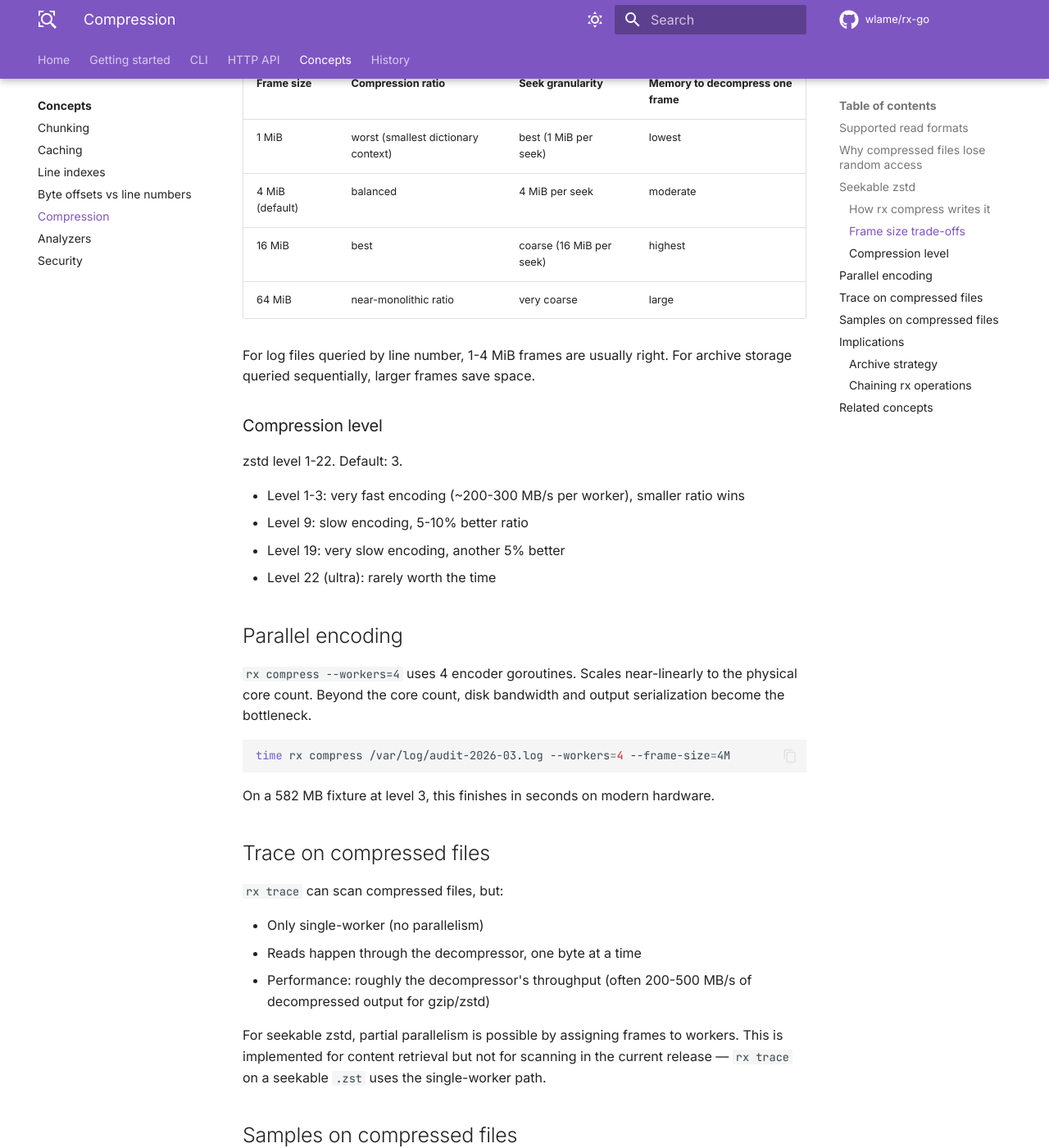
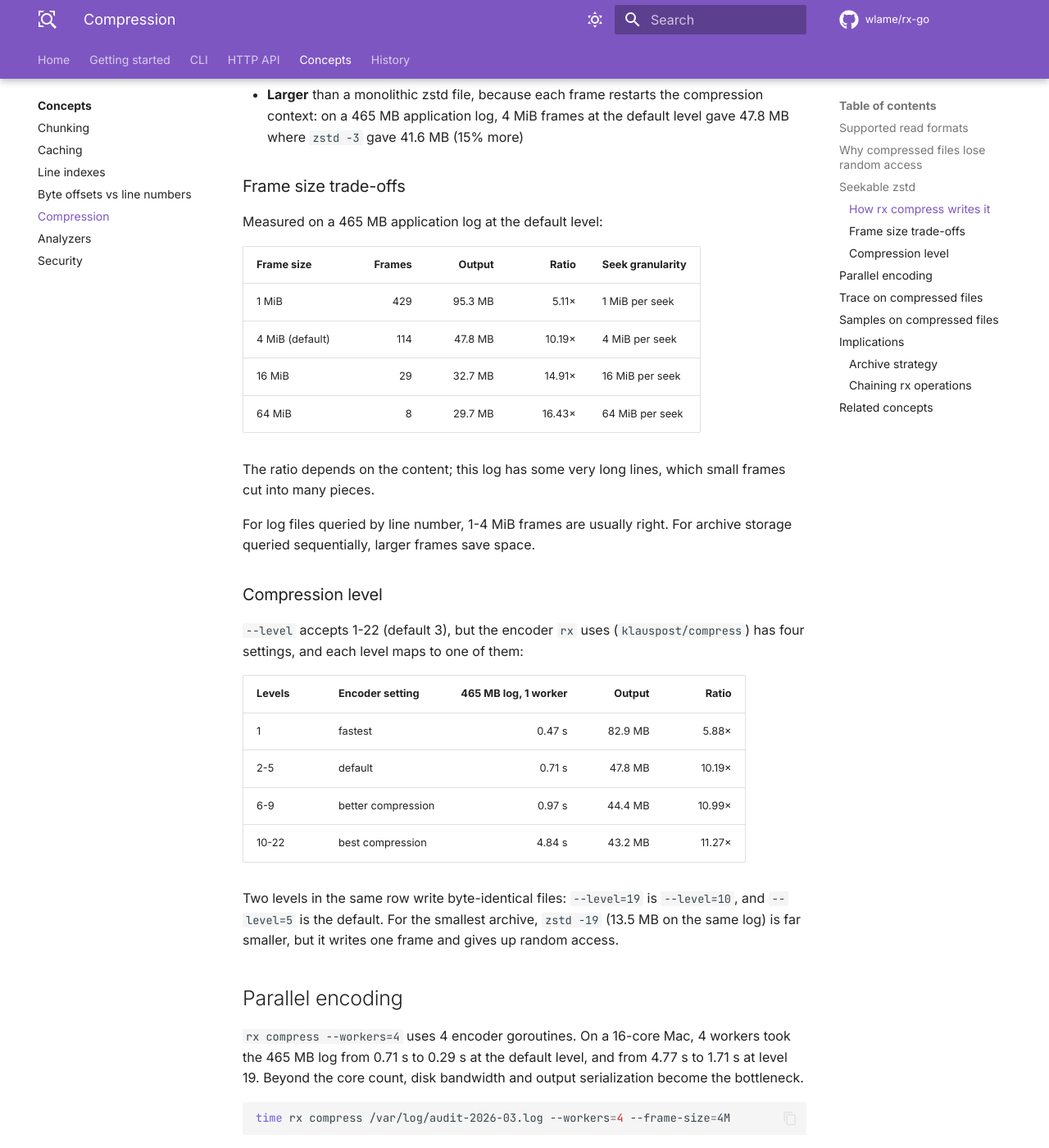
Before and after one commit to wlame/rx-go, an MkDocs documentation site: the page built from docs/concepts/compression.md, in a window 1280 px wide and 1400 px high, scrolled down 2238 px. Shown: the whole window at 82% size. Built offline with MkDocs 1.6.1 and Material for MkDocs 9.7.7, drawn with Linux system fonts in a browser that asks for light colours; comment, search, counter and statistics services are not loaded; the version menu is left out; some of the changed text lies outside the part shown.

Commit message:
Describe compressed offsets as decompressed positions and the four encoder settings behind --level, with measured sizes.

````diff
--- a/docs/concepts/compression.md
+++ b/docs/concepts/compression.md
@@ -12,7 +12,7 @@ archived data.
 | bzip2 | `.bz2` | no | no | yes (slow) | no |
 | xz | `.xz` | no | no | yes (slow) | no |
 | zstd (plain) | `.zst` | no | no | yes (slow) | no |
-| **seekable zstd** | `.zst` | **yes** | **no** (see below) | **yes (fast)** | **partial** |
+| **seekable zstd** | `.zst` | **yes** | **no** (see below) | **yes (fast)** | **yes, by frame** |
 
 Format detection is automatic based on the file's magic bytes, not
 its extension.
@@ -25,10 +25,16 @@ requires decompressing the first 500 MB of output first.
 
 This has three consequences for `rx`:
 
-1. **Byte offsets don't have decompressed semantics.** A byte offset
-   in a compressed file refers to the *compressed* position, which
-   isn't useful for content retrieval. `rx samples --offsets` rejects
-   compressed files for this reason.
+1. **Byte offsets are positions in the decompressed text, and
+   `samples` cannot seek to them.** Every offset `rx` reports for a
+   compressed file — a trace match, the `lines` map of `samples` — is a
+   position in the decompressed text, the same number the plain copy of
+   the file gives. A `NullPointerException` match in a 465 MB log is at
+   offset 403366791, line 1191541, in the plain file, its `.gz` copy and
+   a seekable `.zst` made from it alike. Reaching that position again
+   means decompressing up to it, so `rx samples --offsets` refuses a
+   compressed file (`Byte offsets are not supported for compressed
+   files; use lines instead`, exit 2). `--lines` works.
 2. **Line-number lookups require streaming.** `rx samples --lines=N`
    on a `.gz` file streams the decompressor from the start, counts
    newlines, and captures content at line N. Sub-linear time is
@@ -36,7 +42,9 @@ This has three consequences for `rx`:
    structure, which for gzip is the whole stream.
 3. **Parallel trace can't split a compressed stream.** Workers would
    need independent starting points, which don't exist. `rx trace`
-   on compressed files runs in single-worker stream mode.
+   on a gzip, bzip2, xz or plain zstd file runs in single-worker stream
+   mode. A seekable zstd file has those starting points — its frames —
+   and is scanned frame-parallel.
 
 ## Seekable zstd
 
@@ -79,17 +87,24 @@ The resulting `.zst` file is:
 - **Readable by any zstd decoder** as a regular zstd stream (the
   skippable frame is ignored by non-seekable readers)
 - **Seekable via `rx samples`** on a line-number basis
-- **~4-5% larger** than a monolithic zstd file at the same level
-  (each frame restarts the dictionary, reducing compression)
+- **Larger** than a monolithic zstd file, because each frame restarts
+  the compression context: on a 465 MB application log, 4 MiB frames
+  at the default level gave 47.8 MB where `zstd -3` gave 41.6 MB (15%
+  more)
 
 ### Frame size trade-offs
 
-| Frame size | Compression ratio | Seek granularity | Memory to decompress one frame |
-|---|---|---|---|
-| 1 MiB | worst (smallest dictionary context) | best (1 MiB per seek) | lowest |
-| 4 MiB (default) | balanced | 4 MiB per seek | moderate |
-| 16 MiB | best | coarse (16 MiB per seek) | highest |
-| 64 MiB | near-monolithic ratio | very coarse | large |
+Measured on a 465 MB application log at the default level:
+
+| Frame size | Frames | Output | Ratio | Seek granularity |
+|---|---:|---:|---:|---|
+| 1 MiB | 429 | 95.3 MB | 5.11× | 1 MiB per seek |
+| 4 MiB (default) | 114 | 47.8 MB | 10.19× | 4 MiB per seek |
+| 16 MiB | 29 | 32.7 MB | 14.91× | 16 MiB per seek |
+| 64 MiB | 8 | 29.7 MB | 16.43× | 64 MiB per seek |
+
+The ratio depends on the content; this log has some very long lines,
+which small frames cut into many pieces.
 
 For log files queried by line number, 1-4 MiB frames are usually
 right. For archive storage queried sequentially, larger frames save
@@ -97,40 +112,46 @@ space.
 
 ### Compression level
 
-zstd level 1-22. Default: 3.
+`--level` accepts 1-22 (default 3), but the encoder `rx` uses
+(`klauspost/compress`) has four settings, and each level maps to one
+of them:
 
-- Level 1-3: very fast encoding (~200-300 MB/s per worker), smaller
-  ratio wins
-- Level 9: slow encoding, 5-10% better ratio
-- Level 19: very slow encoding, another 5% better
-- Level 22 (ultra): rarely worth the time
+| Levels | Encoder setting | 465 MB log, 1 worker | Output | Ratio |
+|---|---|---:|---:|---:|
+| 1 | fastest | 0.47 s | 82.9 MB | 5.88× |
+| 2-5 | default | 0.71 s | 47.8 MB | 10.19× |
+| 6-9 | better compression | 0.97 s | 44.4 MB | 10.99× |
+| 10-22 | best compression | 4.84 s | 43.2 MB | 11.27× |
+
+Two levels in the same row write byte-identical files: `--level=19`
+is `--level=10`, and `--level=5` is the default. For the smallest
+archive, `zstd -19` (13.5 MB on the same log) is far smaller, but it
+writes one frame and gives up random access.
 
 ## Parallel encoding
 
-`rx compress --workers=4` uses 4 encoder goroutines. Scales
-near-linearly to the physical core count. Beyond the core count, disk
-bandwidth and output serialization become the bottleneck.
+`rx compress --workers=4` uses 4 encoder goroutines. On a 16-core Mac,
+4 workers took the 465 MB log from 0.71 s to 0.29 s at the default
+level, and from 4.77 s to 1.71 s at level 19. Beyond the core count,
+disk bandwidth and output serialization become the bottleneck.
 
 ```bash
 time rx compress /var/log/audit-2026-03.log --workers=4 --frame-size=4M
 ```
 
-On a 582 MB fixture at level 3, this finishes in seconds on modern
-hardware.
+The output is the same whatever the worker count.
 
 ## Trace on compressed files
 
-`rx trace` can scan compressed files, but:
+`rx trace` can scan compressed files:
 
-- Only single-worker (no parallelism)
-- Reads happen through the decompressor, one byte at a time
-- Performance: roughly the decompressor's throughput
-  (often 200-500 MB/s of decompressed output for gzip/zstd)
-
-For seekable zstd, partial parallelism is possible by assigning
-frames to workers. This is implemented for content retrieval but not
-for scanning in the current release — `rx trace` on a seekable `.zst`
-uses the single-worker path.
+- A gzip, bzip2, xz or plain zstd file is one stream, decompressed and
+  piped to a single `ripgrep`; `file_chunks` reports 1
+- A seekable zstd file is scanned frame-parallel: batches of frames go
+  to separate workers, and `file_chunks` reports the frame count (114
+  for the log above, `Parallel chunks: 114` in human output)
+- Either way, offsets and line numbers are those of the decompressed
+  text
 
 ## Samples on compressed files
 
@@ -145,6 +166,14 @@ Performance depends on the target line:
 
 - Line 100: microseconds-milliseconds
 - Line 1,000,000 on a 1 GB source: seconds
+
+`rx samples` builds and stores a line index for a compressed file the
+first time it is asked about one (unless `--no-index` or `RX_NO_INDEX`
+is set), so that call reads the whole file once. Only a seekable zstd
+file uses it; a gzip, bzip2, xz or plain zstd lookup streams whether
+an index exists or not. On the 113 MB `.gz` of a 465 MB log, line
+1191541 took 3.0 s the first time (stream plus index build) and 1.6 s
+after.
 
 For seekable zstd with a built index, the seek is much faster —
 `rx` jumps to the relevant frame via the seek table, decompresses only
@@ -170,10 +199,10 @@ right choice.
 ### Chaining `rx` operations
 
 ```bash
-# Encode a log as seekable zstd.
+# Encode a log as seekable zstd; this also builds its index.
 rx compress /var/log/huge-audit.log --level=9 --frame-size=2M
 
-# Build an index against the compressed output.
+# Rebuild the index later, if it was removed.
 rx index /var/log/huge-audit.log.zst
 
 # Retrieve a line.
````
Also changed, not shown: other parts of docs/concepts/compression.md (+1 -1 lines), CHANGELOG.md (+11 -0 lines), docs/api/endpoints/compress.md (+11 -9 lines), docs/cli/compress.md (+71 -41 lines), docs/concepts/byte-offsets-vs-line-numbers.md (+17 -12 lines).
